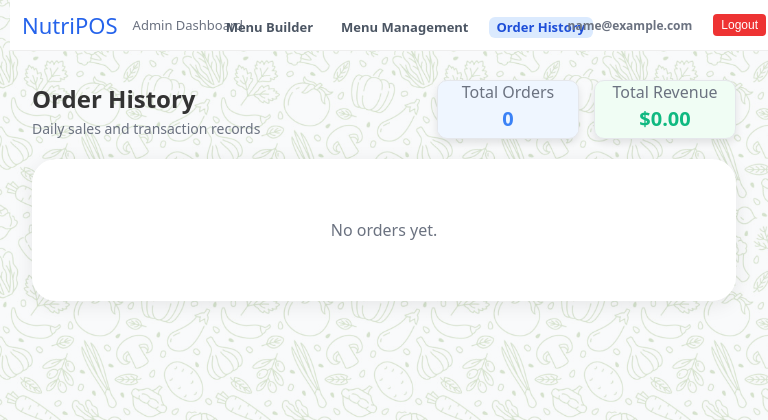
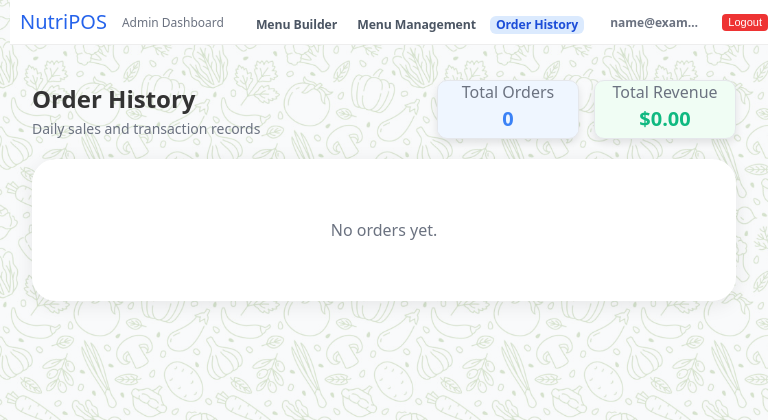
Before and after one commit to saaduly101/KP628---NutriPOS, a PHP site: page /NUTRIPOS/db/mysql_orders.php in a window 768 px wide. Shown: the top 420 px of the page. Run offline with PHP 8.4, Linux system fonts and the light colour scheme; the visitor is signed in with stand-in values (Sample User, id 1); data that the repository does not hold is empty.

Commit message:
Fixed (Navigation Bar): Adjusted font size and spacing for all iPad screen sizes.

```diff
--- a/NUTRIPOS/public/style.css
+++ b/NUTRIPOS/public/style.css
@@ -1805,3 +1805,97 @@ mark {
   .navbar .navbar-links a,
   .navbar .navbar-links .nav-button{ font-size:16px; padding:8px 12px; }
 }
+
+/* ===== Navbar: three-column grid ===== */
+.navbar .navbar-container{
+  display:grid !important;
+  grid-template-columns:auto minmax(0,1fr) auto;
+  align-items:center !important;
+  gap:12px !important;
+  padding:0 12px !important;
+}
+/* Middle menu should shrink if needed, do not crop */
+.logo-dashboard,
+.navbar .navbar-links,
+.user-section{ min-width:0 !important; }
+
+.navbar .navbar-links{
+  display:flex !important;
+  justify-content:center !important;   /* Center when it fits */
+  gap:12px !important;
+  flex-wrap:nowrap !important;
+  overflow-x:auto;                     /* If it doesn’t fit → allow slight horizontal scroll */
+  -webkit-overflow-scrolling:touch;
+  scrollbar-width:none;
+}
+.navbar .navbar-links::-webkit-scrollbar{ display:none; }
+
+.navbar .navbar-links li{ margin:0 !important; flex:0 0 auto; }
+.navbar .navbar-links a,
+.navbar .navbar-links .nav-button{
+  display:inline-flex; align-items:center; white-space:nowrap;
+  line-height:1; padding:6px 10px; font-size:14px;
+}
+
+/* Right section: email with ellipsis */
+.user-section{ display:flex; align-items:center; gap:8px; }
+.user-section .admin{
+  max-width:18ch; overflow:hidden; text-overflow:ellipsis; white-space:nowrap;
+}
+.user-section .logout-btn,
+.user-section .btn-logout,
+.user-section #logout,
+.user-section button.logout{ padding:4px 8px; font-size:12px; }
+
+/* ===== iPad range: gradually tighten so it stays centered ===== */
+@media (min-width:900px) and (max-width:1024px){
+  .navbar .navbar-links{ gap:10px !important; }
+  .navbar .navbar-links a,.navbar .navbar-links .nav-button{ padding:4px 8px !important; font-size:13.5px !important; }
+  .user-section .admin{ max-width:16ch !important; font-size:12px !important; }
+}
+@media (min-width:768px) and (max-width:899.98px){
+  .navbar .navbar-links{ gap:8px !important; }
+  .navbar .navbar-links a,.navbar .navbar-links .nav-button{ padding:3px 6px !important; font-size:13px !important; }
+  .user-section .admin{ max-width:14ch !important; }
+}
+
+/* <768: allow wrapping, move user-section to a new row */
+@media (max-width:767.98px){
+  .navbar .navbar-container{ grid-template-columns:1fr auto; row-gap:8px; }
+  .user-section{ grid-column:1 / -1; justify-self:end; }
+}
+
+/* ===== iPad Mini optimization: 768–900px tighter layout ===== */
+@media (min-width:768px) and (max-width:900px){
+
+  /* Left side: smaller logo and breadcrumb */
+  .navbar .logo{ font-size:20px !important; line-height:1 !important; }
+  .admin-dashboard{ font-size:12px !important; }
+
+  /* Middle menu: smaller font, padding and spacing */
+  .navbar .navbar-links{ gap:8px !important; }
+  .navbar .navbar-links a,
+  .navbar .navbar-links .nav-button{
+    /* Auto adjust between 12–13px on mini screens */
+    font-size: clamp(12px, 1.6vw, 13px) !important;
+    padding: 3px 6px !important;
+    letter-spacing: -.1px;  /* Slightly reduce width */
+  }
+
+  /* Right side: narrower email and smaller logout button */
+  .user-section .admin{
+    max-width: 13ch !important;    /* Shorter than Air */
+    font-size: 12px !important;
+  }
+  .user-section .logout-btn,
+  .user-section .btn-logout,
+  .user-section #logout,
+  .user-section button.logout{
+    padding: 3px 6px !important;
+    font-size: 11px !important;
+    line-height: 1 !important;
+  }
+
+  /* Container: reduce gap and padding to avoid overflow */
+  .navbar .navbar-container{ gap:8px !important; padding-left:10px !important; padding-right:10px !important; }
+}
```
